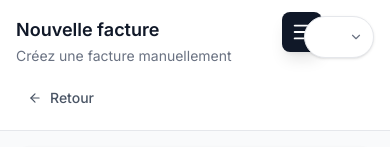
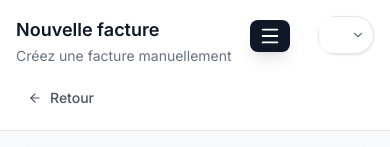
Before and after one commit to sofirdaw/devis-ia, a Next.js app: page /invoices/new in a window 390 px wide. Shown: the top 147 px of the page. Built offline with nearby package versions, Linux system fonts and the light colour scheme; no server answers; the database is empty.

Commit message:
mise à jour

```diff
--- a/src/components/layout/Sidebar.tsx
+++ b/src/components/layout/Sidebar.tsx
@@ -146,8 +146,8 @@ export function Sidebar() {
       {/* Mobile menu button */}
       <button
         onClick={() => setIsOpen(true)}
-           className="lg:hidden fixed top-3 right-1 sm:top-4 sm:right-4 z-50 flex h-10 w-10 sm:h-11 sm:w-11 items-center justify-center rounded-lg bg-gray-900 text-white shadow-lg transition-colors hover:bg-gray-800 focus-visible:outline-none focus-visible:ring-2 focus-visible:ring-primary-500 focus-visible:ring-offset-2"
-style={{marginRight: "4rem"}}
+           className="lg:hidden fixed top-3 right-1 sm:top-4 sm:right-4 z-50 flex h-8 w-10 sm:h-11 sm:w-11 items-center justify-center rounded-lg bg-gray-900 text-white shadow-lg transition-colors hover:bg-gray-800 focus-visible:outline-none focus-visible:ring-2 focus-visible:ring-primary-500 focus-visible:ring-offset-2"
+style={{marginRight: "6rem", marginTop: "0.5rem"}}
         aria-label="Ouvrir le menu"
         aria-expanded={isOpen}
         aria-controls="dashboard-sidebar"
--- a/src/components/layout/UserMenu.tsx
+++ b/src/components/layout/UserMenu.tsx
@@ -90,12 +90,12 @@ export function UserMenu({ className }: UserMenuProps = {}) {
       <button
         id="user-menu-trigger"
         onClick={() => setOpen((prev) => !prev)}
-        className="flex items-center gap-2 rounded-full pl-1 pr-2.5 py-1 bg-white border border-gray-200 shadow-sm hover:bg-gray-50 transition-colors group"
+        className="flex items-center gap-1.5 rounded-full pl-0.5 pr-2 py-0.5 bg-white border border-gray-200 shadow-sm hover:bg-gray-50 transition-colors group"
         aria-haspopup="true"
         aria-expanded={open}
       >
         {/* Avatar */}
-        <div className="w-8 h-8 rounded-full overflow-hidden bg-primary-600 flex items-center justify-center text-xs font-bold text-white shrink-0 ring-2 ring-primary-200 group-hover:ring-primary-400 transition-all">
+        <div className="w-6 h-8 rounded-full overflow-hidden bg-primary-600 flex items-center justify-center text-[14px] font-bold text-white shrink-0 ring-2 ring-primary-200 group-hover:ring-primary-400 transition-all">
           {avatarUrl ? (
             // eslint-disable-next-line @next/next/no-img-element
             <img
@@ -109,7 +109,7 @@ export function UserMenu({ className }: UserMenuProps = {}) {
         </div>
 
         {/* Nom affiché */}
-        <span className="hidden sm:block text-sm font-semibold text-gray-900 max-w-[140px] truncate">
+        <span className="hidden sm:block text-xs font-semibold text-gray-900 max-w-25 truncate">
           {fullName}
         </span>
 
```
